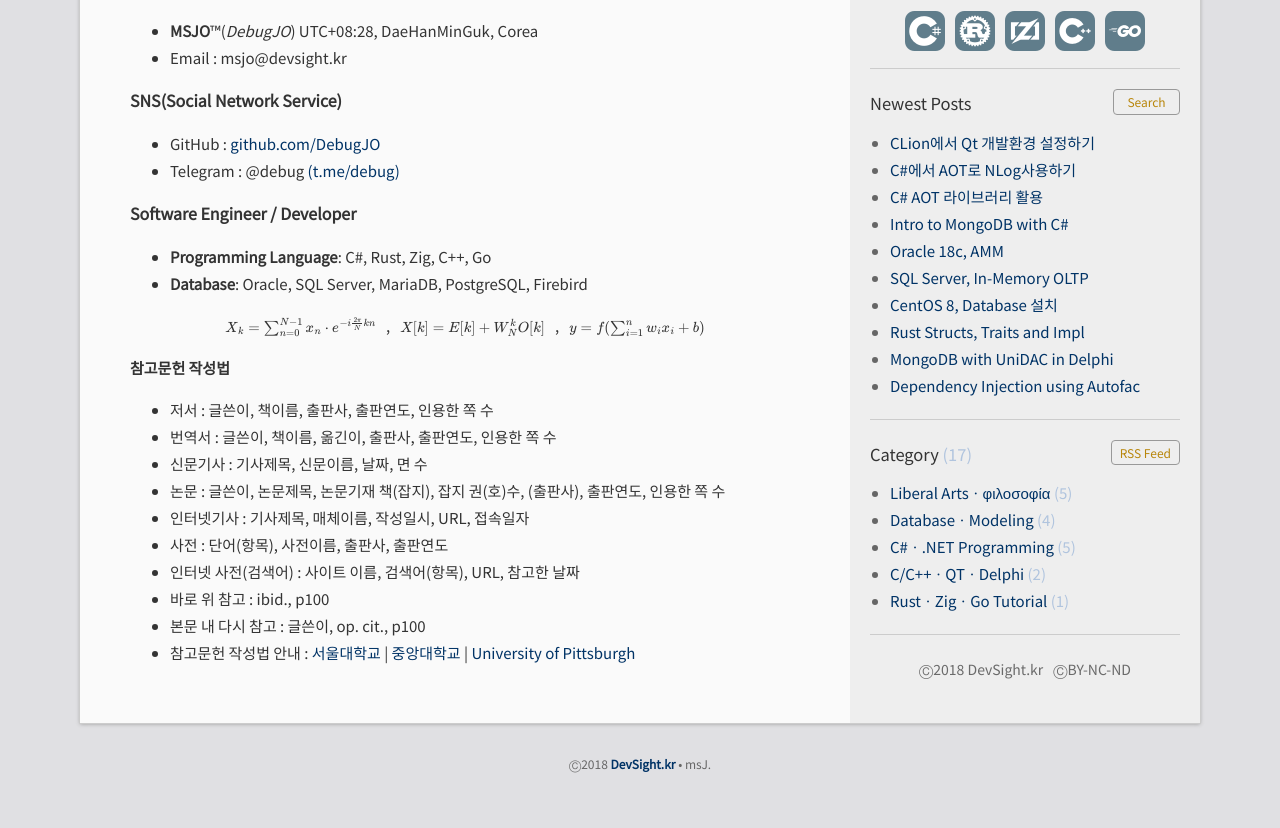
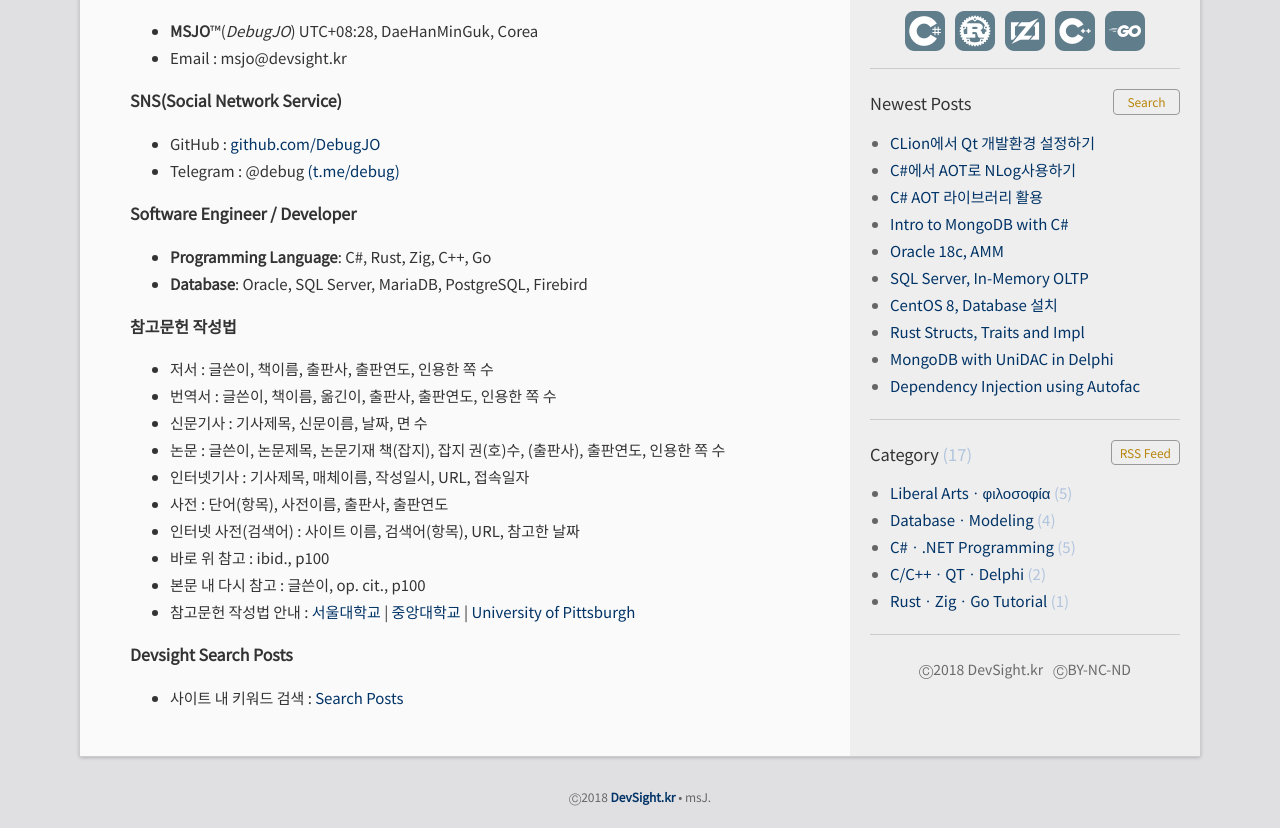
Before and after one commit to DebugJO/rustlang, a Jekyll site: the page built from about.md, in a window 1280 px wide, cut to the strip 304-1132 px from the top of the page. Built offline with Jekyll 4.4.1, drawn with Linux system fonts in a browser that asks for light colours; formulas are drawn with MathJax 3; before the commit the page ends 1098 px from its top, so only the background shows below that.

Commit message:
Update about.md

```diff
--- a/about.md
+++ b/about.md
@@ -18,11 +18,7 @@ Thank you for visiting our website. Please do not hesitate to contact me with an
 * **Programming Language**: C#, Rust, Zig, C++, Go
 * **Database**: Oracle, SQL Server, MariaDB, PostgreSQL, Firebird
 
-<div style="text-align: center;">
- $X_k = \sum_{n=0}^{N-1} x_n \cdot e^{-i \frac{2\pi}{N} kn}$ &nbsp;&nbsp;,&nbsp;&nbsp; $X[k] = E[k] + W_N^k O[k]$ &nbsp;&nbsp;,&nbsp;&nbsp; $y = f(\sum_{i=1}^{n} w_i x_i + b)$
-</div>
-
-**참고문헌 작성법**
+###### 참고문헌 작성법
 
 * 저서 : 글쓴이, 책이름, 출판사, 출판연도, 인용한 쪽 수
 * 번역서 : 글쓴이, 책이름, 옮긴이, 출판사, 출판연도, 인용한 쪽 수
@@ -34,3 +30,6 @@ Thank you for visiting our website. Please do not hesitate to contact me with an
 * 바로 위 참고 : ibid., p100
 * 본문 내 다시 참고 : 글쓴이, op. cit., p100
 * 참고문헌 작성법 안내 : [서울대학교](https://libguide.snu.ac.kr/c.php?g=321609&p=2151776) \| [중앙대학교](https://researchguide.cau.ac.kr/citation) \| [University of Pittsburgh](https://pitt.libguides.com/citationhelp)
+
+###### Devsight Search Posts
+* 사이트 내 키워드 검색 : [Search Posts](https://devsight.kr/search/)
```
